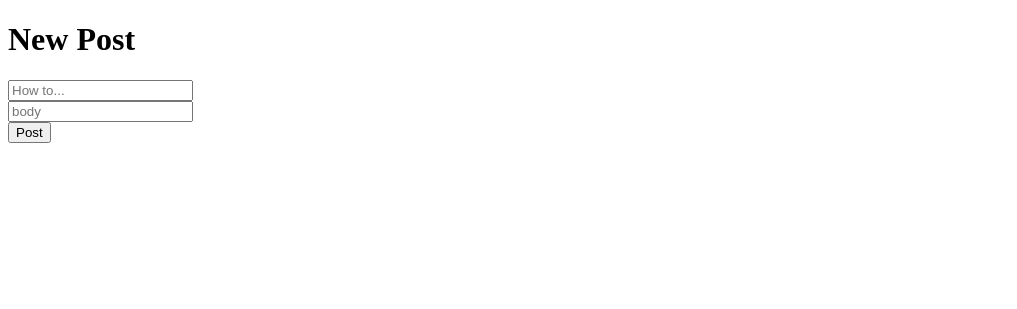
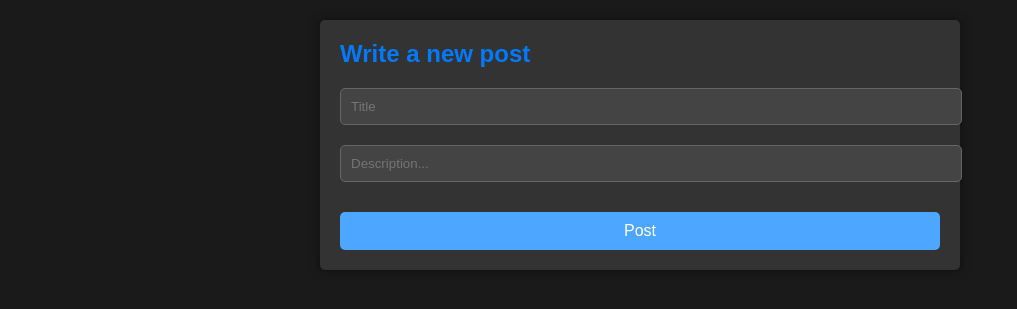
Before and after one commit to GogoManev/HackTues11-Cookie_Verse, a Django app: page /newpost/ in a window 1280 px wide. Shown: the top 309 px of the page, without its empty margins (0-1017 px from the left). Run offline with Django 5.2, Linux system fonts and the light colour scheme; a user stored in the database is signed in.

Commit message:
new post page

```diff
--- a/backend/CookieTracker/static/styles/newpost.css
+++ b/backend/CookieTracker/static/styles/newpost.css
@@ -0,0 +1,57 @@
+body {
+    font-family: Arial, sans-serif;
+    background: #1a1a1a;
+    color: #ddd;
+    margin: 0;
+    padding: 20px;
+    display: flex;
+    justify-content: center;
+}
+
+form {
+    width: 100%;
+    max-width: 600px;
+    background: #333;
+    padding: 20px;
+    border-radius: 5px;
+    box-shadow: 0 0 10px rgba(0, 0, 0, 0.5);
+}
+
+form h1 {
+    margin: 0 0 20px;
+    padding: 0;
+    font-size: 24px;
+    color: #007BFF;
+}
+
+form label {
+    display: block;
+    margin: 0 0 10px;
+}
+
+form input[type="text"],
+form textarea {
+    width: 100%;
+    padding: 10px;
+    margin: 0 0 20px;
+    border: 1px solid #666;
+    border-radius: 5px;
+    background: #444;
+    color: #ddd;
+}
+
+.btn {
+    margin-top: 10px;
+    padding: 10px;
+    border: none;
+    background: #4da6ff;
+    color: white;
+    border-radius: 5px;
+    cursor: pointer;
+    width: 100%;
+    display: block;
+    font-size: 16px;
+}
+.btn:hover {
+    background: #1e4db7;
+}
--- a/backend/CookieTracker/templates/newpost.html
+++ b/backend/CookieTracker/templates/newpost.html
@@ -2,19 +2,22 @@
 
 <!DOCTYPE html>
 <html>
-    <title>
+    <head>
+        <title> New Post</title>
+        <link rel="icon" href="{% static 'favicon.ico' %}">
         <link rel="stylesheet", href="{% static 'styles/newpost.css' %}">
-    </title>
+    </head>
+
     <body>
         <form action="" method="post">
             {% csrf_token %}
-            <h1>New Post</h1>
+            <h1>Write a new post</h1>
             <div class="input-box">
-                <input type="text" placeholder="How to..." name="post_title" required>
+                <input type="text" placeholder="Title" name="post_title" required>
                 <i class='bx bxs-envelope' ></i>
             </div>
             <div class="input-box">
-                <input type="text" placeholder="body" name="post_body" required>
+                <input type="text" placeholder="Description..." name="post_body" required>
                 <i class='bx bxs-user'></i>
             </div>
 
@@ -24,7 +27,7 @@
                 {% endif %}
             </div>
 
-            <input type="submit" value="Post" class="btn">
+            <input class="btn" type="submit" value="Post" class="btn">
         </form>
     </body>
 </html>
--- a/backend/CookieTracker/views.py
+++ b/backend/CookieTracker/views.py
@@ -5,6 +5,5 @@ from django.contrib.auth import get_user_model
 
 User = get_user_model()
 
-
 def index(request):
     return render(request, 'index.html')
```
Also changed, not shown: backend/db.sqlite3.
